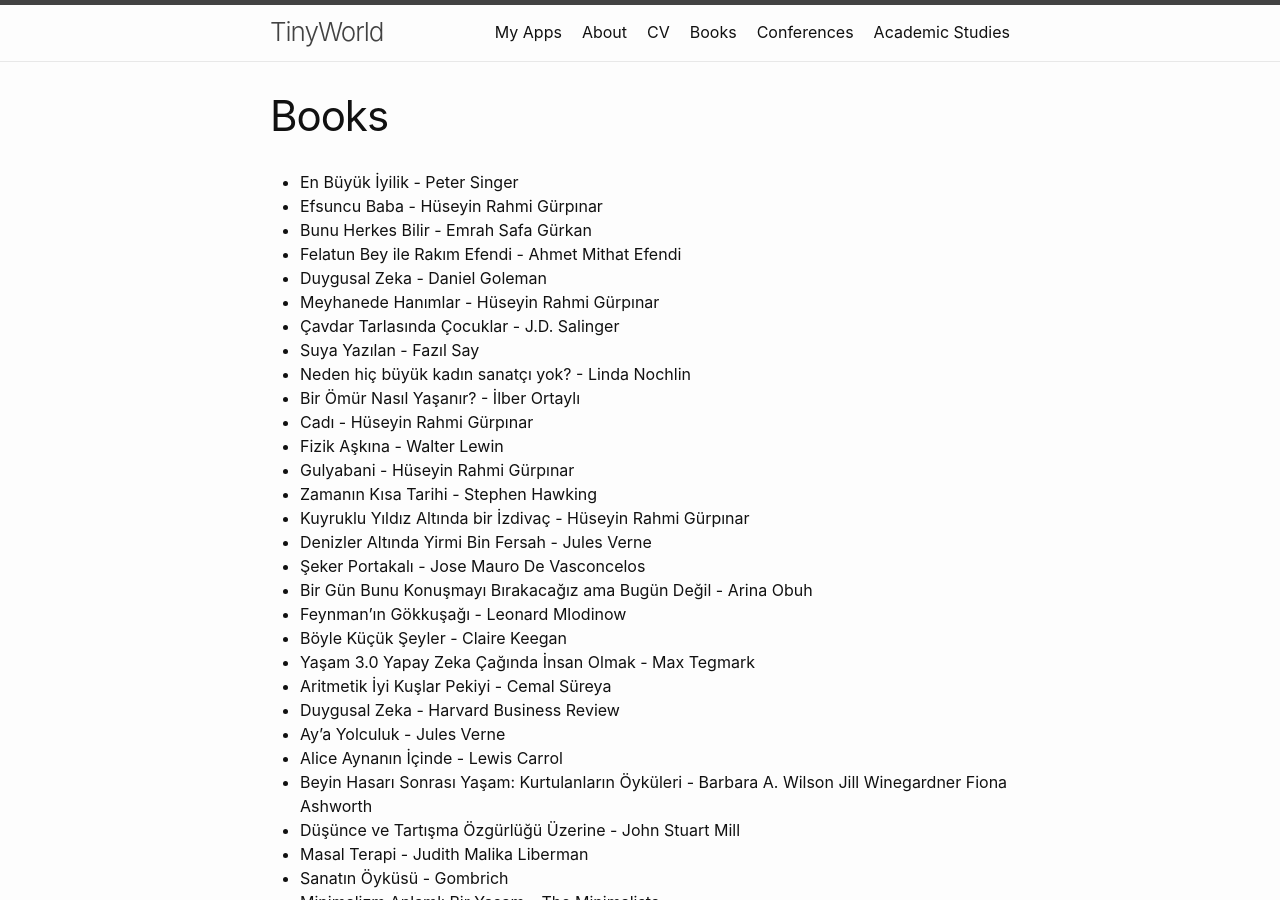
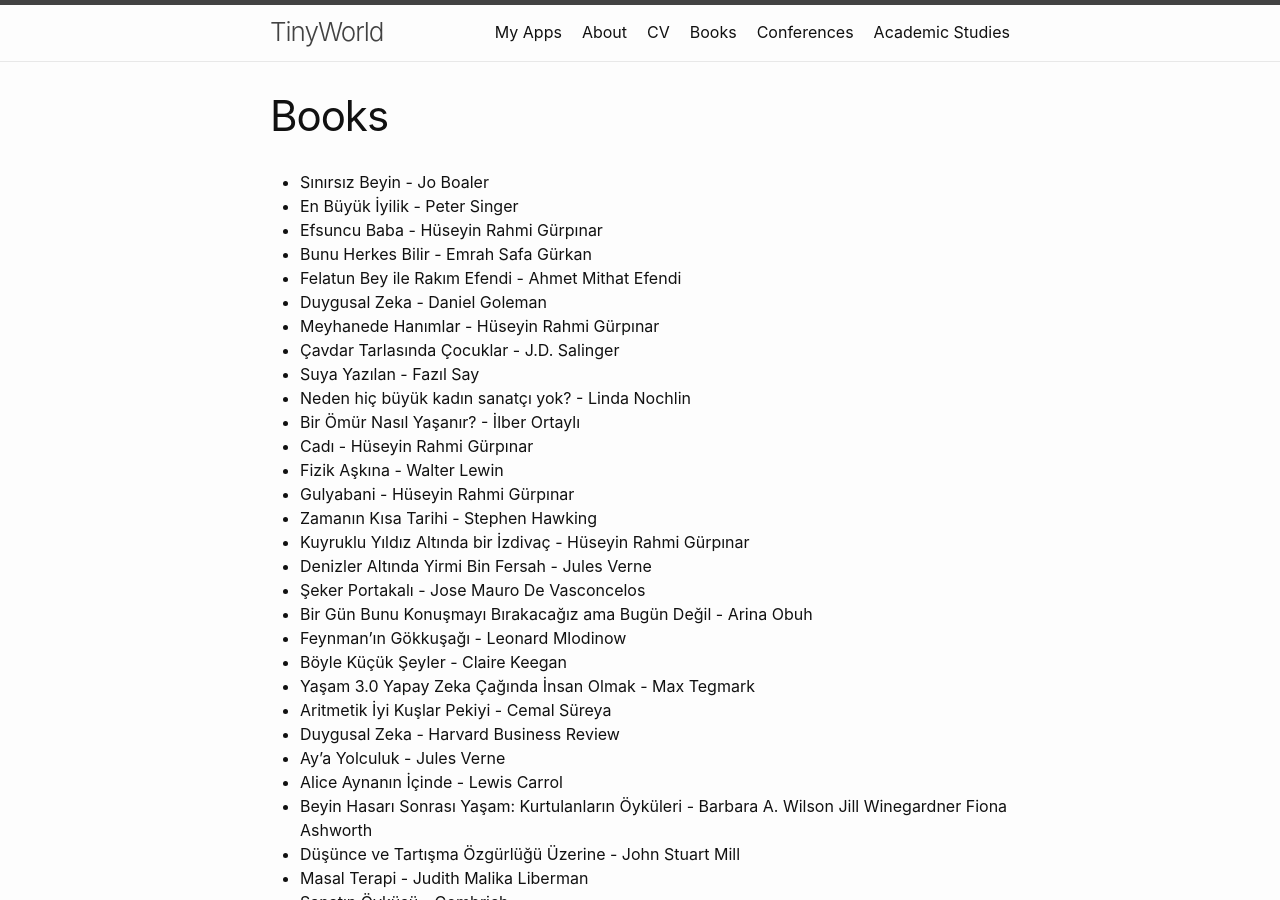
Before and after one commit to pelinbalci/pelinbalci.github.io, a Jekyll site: the page built from Books.md, in a window 1280 px wide and 900 px high. Built offline with Jekyll 4.4.1, drawn with Linux system fonts in a browser that asks for light colours.

Commit message:
update book

```diff
--- a/Books.md
+++ b/Books.md
@@ -4,6 +4,7 @@ title: Books
 permalink: /Books/
 
 ---
+- Sınırsız Beyin - Jo Boaler
 - En Büyük İyilik - Peter Singer
 - Efsuncu Baba - Hüseyin Rahmi Gürpınar
 - Bunu Herkes Bilir - Emrah Safa Gürkan
```
